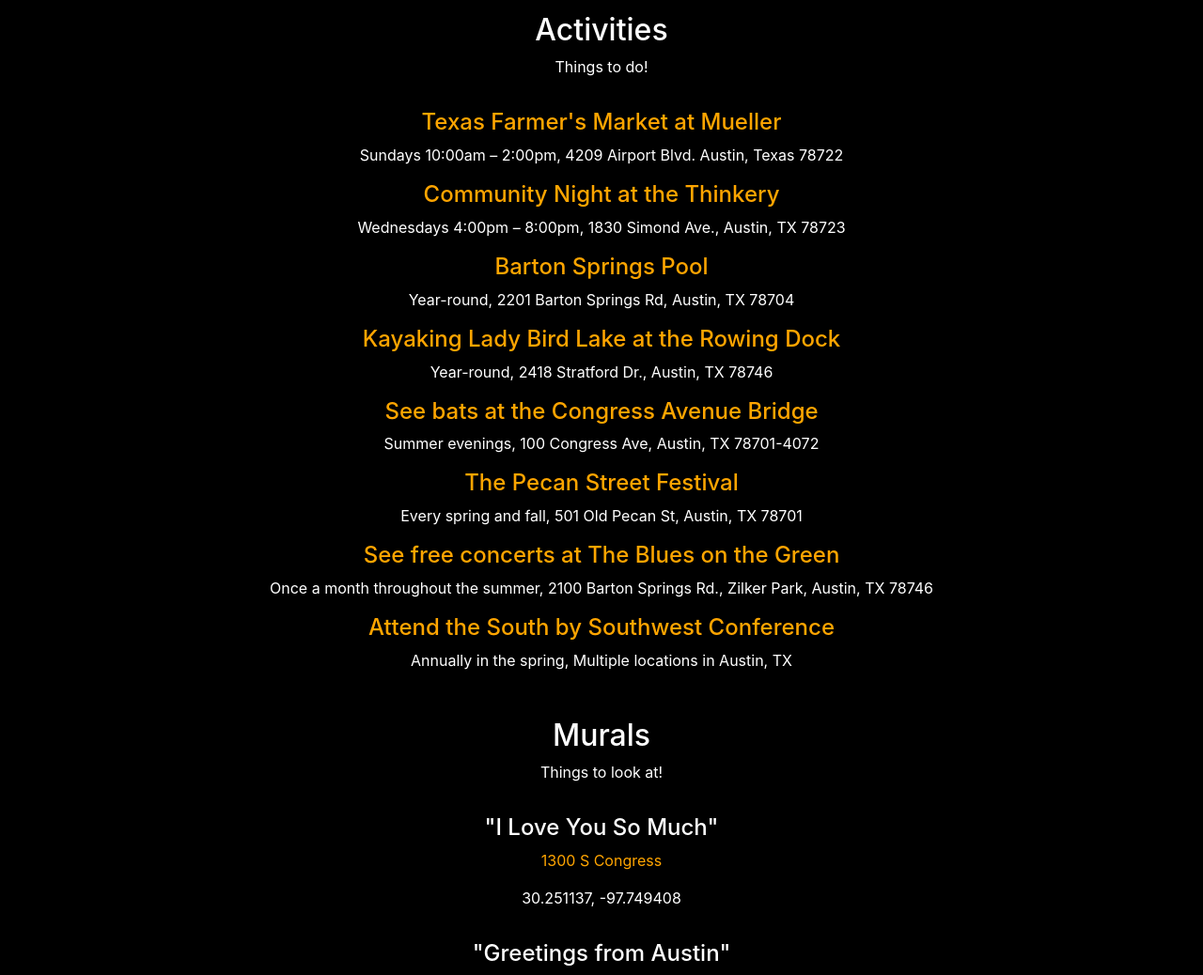
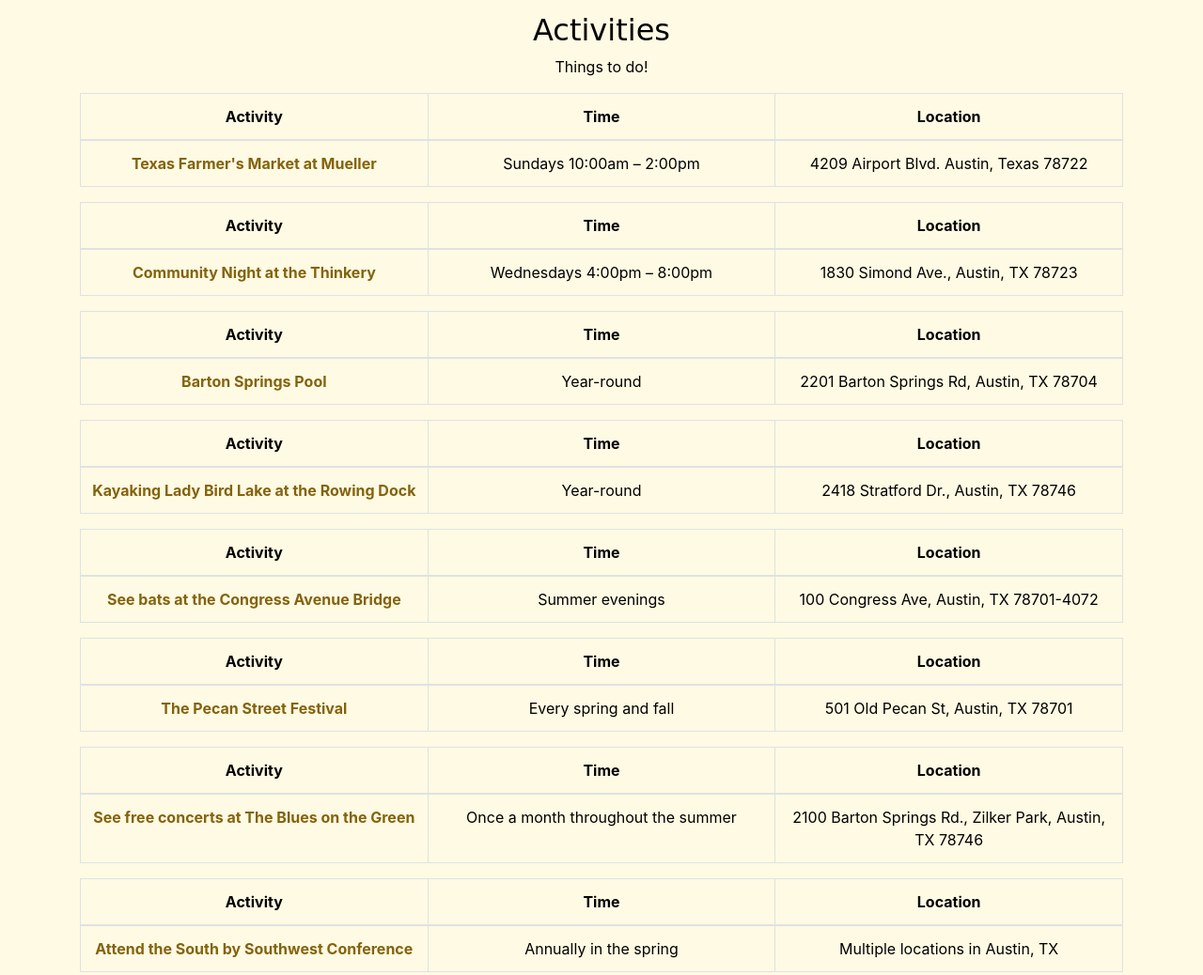
Before and after one commit to jimenadelamora/jimena-final-project, a website: page src/njk/recreations.njk in a window 1280 px wide. Shown: the part 977-2015 px from the top of the page at 94% size. Drawn offline with nearby package versions, Linux system fonts and the light colour scheme; files that its build step writes are made by us from their sources; files whose address does not match are found by name; a web font is replaced by a local one.

Commit message:
finished

```diff
--- a/src/njk/_includes/nav.njk
+++ b/src/njk/_includes/nav.njk
@@ -1,4 +1,5 @@
-<nav class="navbar navbar-expand-lg navbar-dark">
+<nav class="navbar navbar-expand-lg navbar-light">
+  <div><img src="../img/city-of-austin-logo.gif" width="30" height="30" alt=""></div>
   <a class="navbar-brand" href="{{ relative_path }}index.html">WIT512</a>
   <button class="navbar-toggler" type="button" data-toggle="collapse" data-target="#navbarNavDropdown" aria-controls="navbarNavDropdown" aria-expanded="false" aria-label="Toggle navigation">
     <span class="navbar-toggler-icon"></span>
--- a/src/njk/_templates/bake-land.njk
+++ b/src/njk/_templates/bake-land.njk
@@ -9,8 +9,8 @@
 {% block content %}
   <article class="container">
     <div class="row">
-      <div class="baked-image">
-          <img src="../img/landmarks/{{ image }}" alt="" class="img-fluid mb-4">
+      <div class="baked-image text-center">
+            <img src="../img/landmarks/{{ image }}" alt="" class="img-fluid mb-4 rounded">
       </div>
       <div class="col-sm-12 col-lg-12">
           <h1>{{ name }}</h1>
--- a/src/njk/_templates/base.njk
+++ b/src/njk/_templates/base.njk
@@ -9,7 +9,8 @@
     <meta name="viewport" content="width=device-width, initial-scale=1, maximum-scale=1">
     <link rel="stylesheet" href="{{ relative_path }}css/main.css">
     <link rel="preconnect" href="https://fonts.gstatic.com">
-    <link href="https://fonts.googleapis.com/css2?family=Poppins:wght@100;200;600&display=swap" rel="stylesheet">
+    <link rel="preconnect" href="https://fonts.gstatic.com">
+    <link href="https://fonts.googleapis.com/css2?family=Kavoon&display=swap" rel="stylesheet">
   </head>
   <body>
     {% include "_includes/nav.njk" %}
--- a/src/njk/recreations.njk
+++ b/src/njk/recreations.njk
@@ -21,13 +21,27 @@
   <div>
     <h2>Activities</h2>
     <p>Things to do!</p>
-    <hr>
-    {% for fun in austin.activities %}
-      <h3><a href="{{ fun.url }}" target="_blank">{{ fun.activity }}</a></h3>
-      <p>{{ fun.date_time }}, {{ fun.address }}</p>
-    {% endfor %}
-    <hr>
+  {% for fun in austin.activities %}
+    <table class="table table-bordered w-fixed">
+      <thead>
+        <tr>
+          <th scope="col">Activity</th>
+          <th scope="col">Time</th>
+          <th scope="col">Location</th>
+
+        </tr>
+      </thead>
+      <tbody>
+        <tr>
+          <th scope="row"><a href="{{ fun.url }}" target="_blank">{{ fun.activity }}</a></th>
+          <td>{{ fun.date_time }}</td>
+          <td>{{ fun.address }}</td>
+        </tr>
+      </tbody>
+    </table>
+  {% endfor %}
   </div>
+
   <div>
     <h2>Murals</h2>
     <p>Things to look at!</p>
--- a/src/njk/restaurants.njk
+++ b/src/njk/restaurants.njk
@@ -10,7 +10,7 @@
       {% for food in restaurants.restaurants %}
         <div class= "col-sm-6 col-lg-4">
           <li class="media mb-5">
-            <img src="../img/restaurants/{{ food.image }}" class="mr-3" alt="...">
+            <img src="img/restaurants/{{ food.image }}" class="mr-3" alt="...">
             <div class="media-body">
               <h5 class="mt-0 mb-1"> {{ food.name }} </h5>
               <p>{{ food.address }}</p>
--- a/src/scss/_index.scss
+++ b/src/scss/_index.scss
@@ -0,0 +1,7 @@
+a {
+  color: rgb(131, 99, 13)
+}
+
+a:hover {
+  color:rgb(160, 122, 17)
+}
--- a/src/scss/_recreations.scss
+++ b/src/scss/_recreations.scss
@@ -6,3 +6,7 @@
   width: 38%;
   align-self: center;
 }
+
+.table {
+  table-layout: fixed;
+}
--- a/src/scss/main.scss
+++ b/src/scss/main.scss
@@ -1,12 +1,10 @@
 // Custom variable overrides
 // See node_modules/bootstrap/scss/_variables.scss
 
-$body-bg: black;
-$body-color: white;
+$body-bg: rgb(255, 250, 227);
+$body-color: black;
 $link-hover-color: rgb(250, 209, 134);
 $link-color: orange;
-$font-family: 'Poppins', sans-serif;
-$font-weight: "bold";
 
 /* bootstrap */
 // Option A: Include all of Bootstrap
@@ -29,8 +27,14 @@
 
 @import "recreations";
 
+@import "index";
+
 .container {
   text-align: center;
+}
+
+h1, h2, h3, h5 {
+  font-family: 'Kavoon', cursive;
 }
 
 h3 {
```
Also changed, not shown: docs/landmarks/lady-bird-lake.html (+6 -4 lines), docs/landmarks/mount-bonnell.html (+6 -4 lines), docs/landmarks/texas-state-capitol.html (+6 -4 lines), docs/landmarks/university-of-texas.html (+6 -4 lines), src/njk/index.njk (+10 -1 lines), docs/css/main.css, docs/img/the-clown.jpg (deleted), docs/img/the-hearing-trumpet.jpg (deleted), docs/img/the-shipping-news.jpg (deleted), docs/index.html, docs/recreations.html, docs/restaurants.html.
